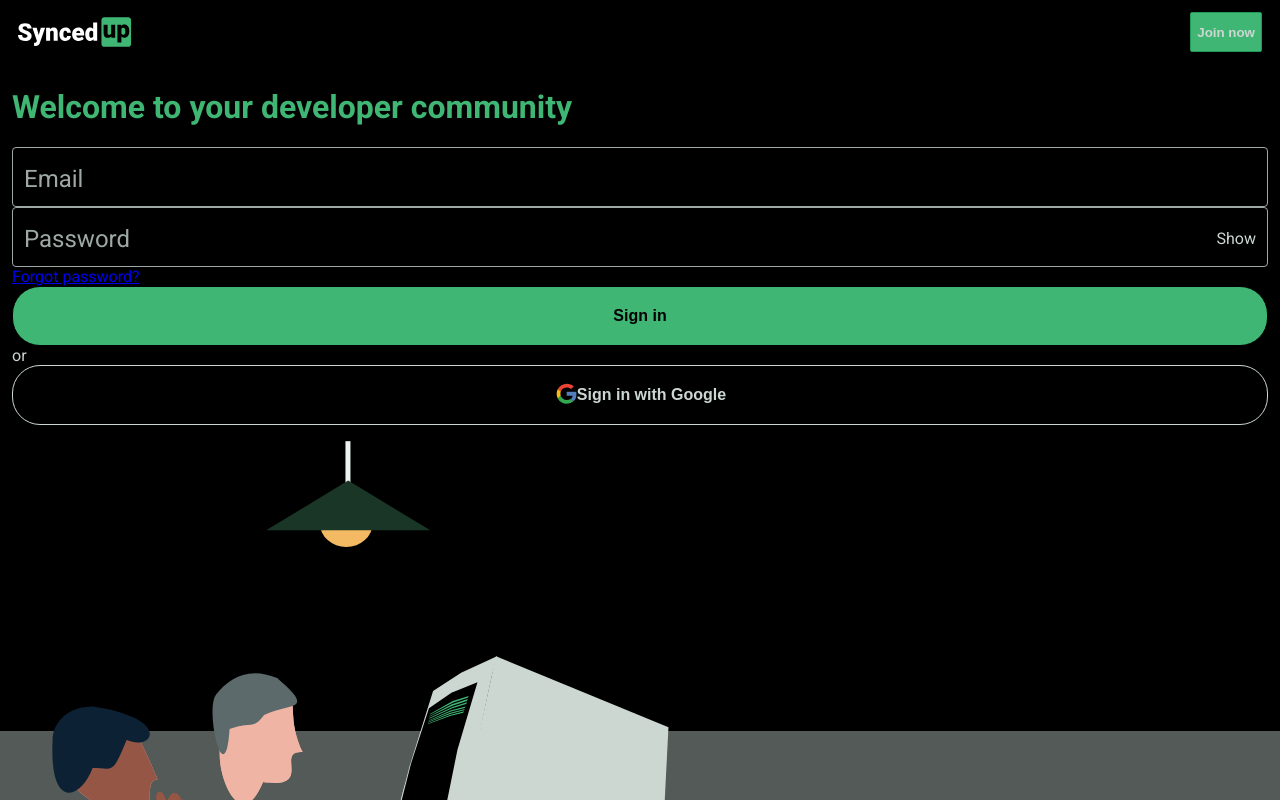
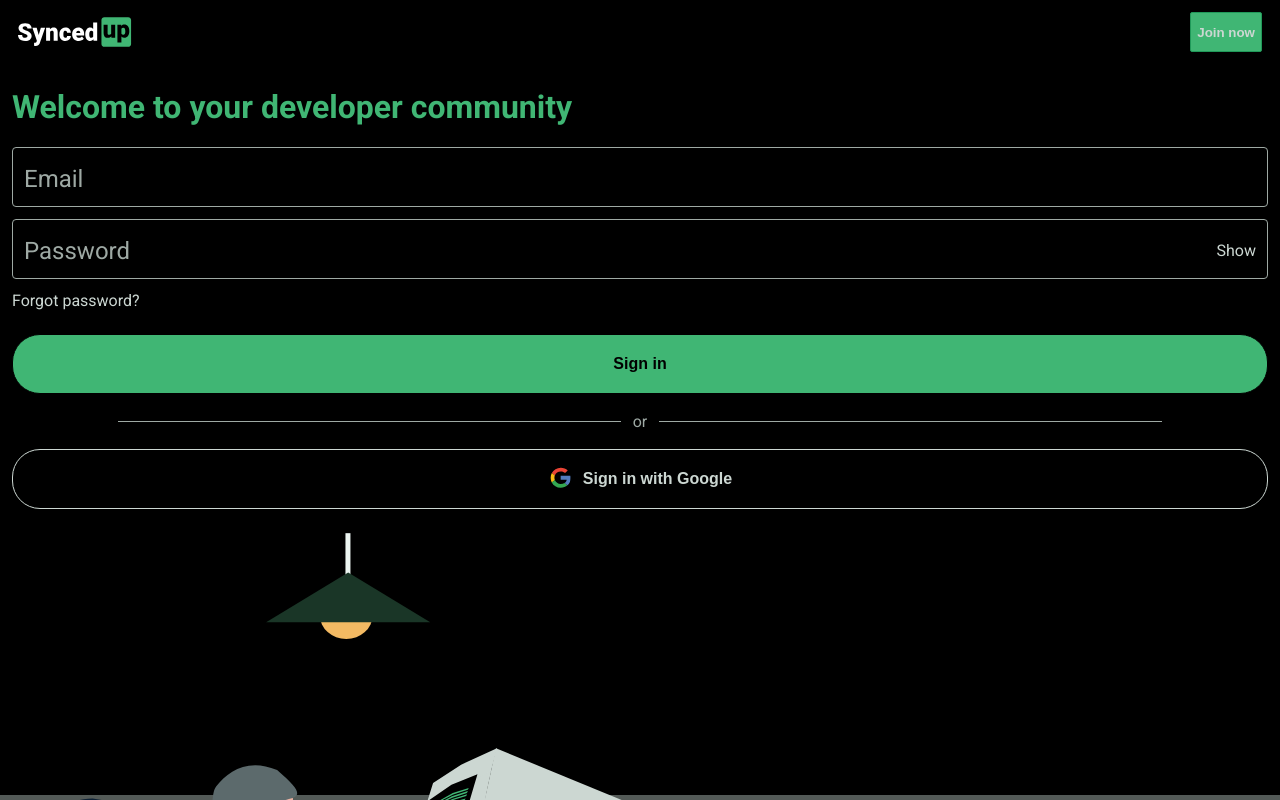
Before and after one commit to chingu-voyages/v25-bears-team-05, a React (Create React App) app in the folder app/: page / in a window 1280 px wide. Shown: the top 800 px of the page. Built offline with nearby package versions, Linux system fonts and the light colour scheme.

Commit message:
Style Login component

```diff
--- a/app/src/components/login/Login.css
+++ b/app/src/components/login/Login.css
@@ -1,3 +1,42 @@
-.Login-component {
+.Login {
   width: 100%;
 }
+.Login__inputs {
+  display: grid;
+  row-gap: 12px;
+}
+.Login a {
+  color: var(--primary-text-color);
+  text-decoration: none;
+}
+.Login__google-icon {
+  padding-right: 12px;
+}
+.Login__or-rule {
+  display: inline-flex;
+  align-items: center;
+  justify-content: center;
+  width: 100%;
+  text-align: center;
+  color: var(--secondary-text-color);
+  padding: 12px 0;
+}
+.Login__or-rule__span {
+  padding: 0 12px;
+}
+.Login__or-rule:before,
+.Login__or-rule:after {
+  display: block;
+  background-color: var(--secondary-text-color);
+  content: "";
+  height: 1px;
+  width: 40%;
+}
+.Login__forgot-password {
+  margin-top: 12px;
+}
+.Login__buttons {
+  display: grid;
+  row-gap: 6px;
+  margin: 24px 0;
+}
```
